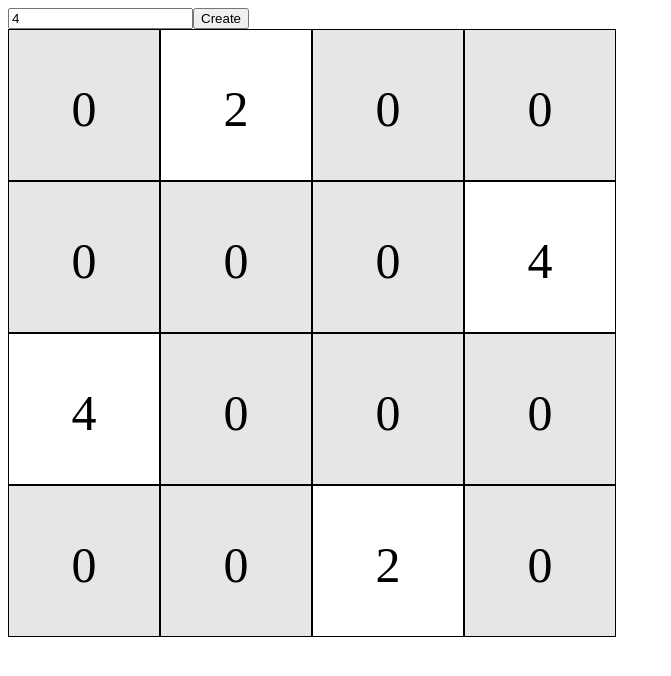
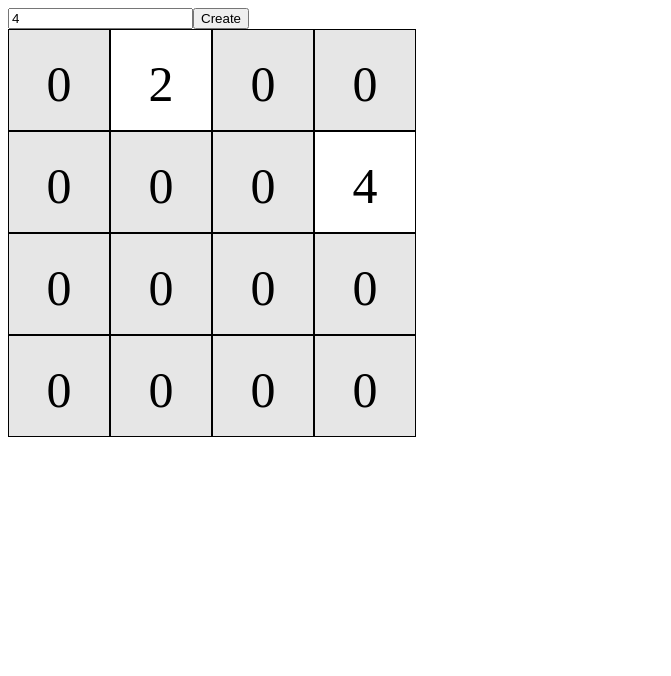
Before and after one commit to abhijeetwebdev/game-2048, an Angular app: page / in a window 1280 px wide. Shown: the top 676 px of the page, without its empty margins (0-671 px from the left). Built offline with nearby package versions, Linux system fonts and the light colour scheme.

Commit message:
minor updates

```diff
--- a/src/app/app.component.ts
+++ b/src/app/app.component.ts
@@ -15,7 +15,7 @@ export class AppComponent implements OnInit {
   // random numbers to chose from
   randomNums = [2, 4];
   // number of blocks to start with
-  numInitialBlocks = 4;
+  numInitialBlocks = 2;
 
   constructor() {}
 
--- a/src/app/block/block.component.css
+++ b/src/app/block/block.component.css
@@ -4,7 +4,7 @@
   border: 1px solid;
   display: inline-block;
   font-size: 50px;
-  padding: 50px;
+  padding: 25px;
   text-align: center;
 }
 
```
